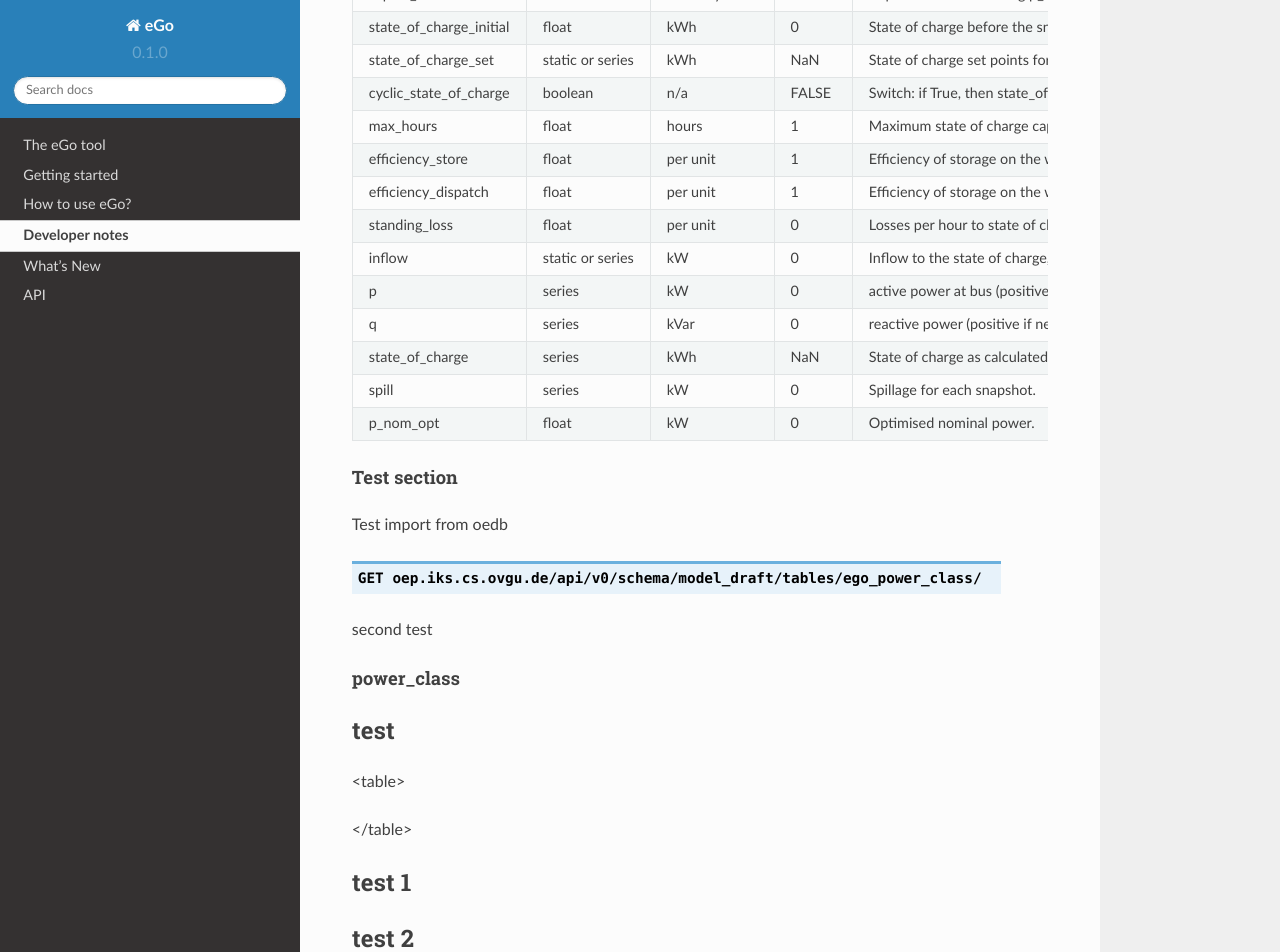
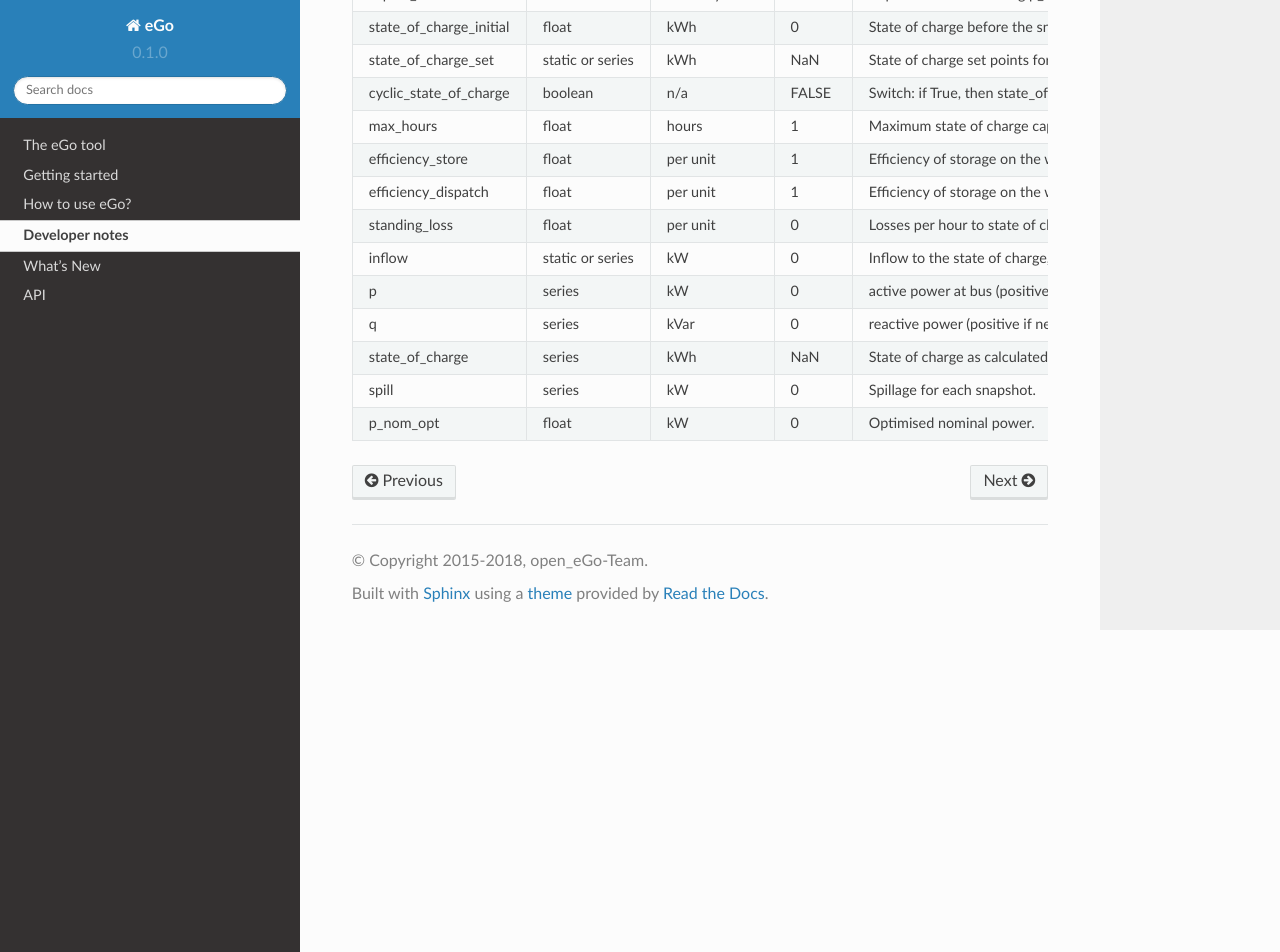
Before and after one commit to openego/eGo, a Sphinx documentation site: the page built from doc/developer.rst, in a window 1280 px wide and 1400 px high, scrolled down 1376 px. Shown: the top 952 px of the window. Built offline with Sphinx 7.4.7 and the Read the Docs theme 2.0.0, drawn with Linux system fonts in a browser that asks for light colours; formulas are drawn with MathJax 3.

Commit message:
add test func

```diff
--- a/doc/conf.py
+++ b/doc/conf.py
@@ -89,7 +89,6 @@
 }
 
 # test oedb implementation
-
 def rstjinja(app, docname, source):
     """
     Render our pages as a jinja template for fancy templating goodness.
@@ -107,14 +106,24 @@
     app.connect("source-read", rstjinja)
 
 import requests
+im
 oep_url= 'http://oep.iks.cs.ovgu.de/'
 
-# get data
+# get data from oedb test
 power_class = requests.get(oep_url+'/api/v0/schema/model_draft/tables/ego_power_class/rows/', ).json()
+
+import json
+path = os.getcwd()
+json_file ='ego/scenario_setting.json'
+
+with open(path +'/'+json_file) as f:
+    scn_set = json.load(f)
+
 
 
 html_context = {
-    'power_class': power_class
+    'power_class': power_class,
+    'scn_setting': scn_set
 }
 
 
--- a/doc/developer.rst
+++ b/doc/developer.rst
@@ -50,88 +50,3 @@
    :file: storage_units.csv
    :delim: ,
    :header-rows: 1
-
-
-
-Test section
-============
-
-Test import from oedb
-
-.. http:get::  oep.iks.cs.ovgu.de/api/v0/schema/model_draft/tables/ego_power_class/
-
-second test
-
-.. http:get::  oep.iks.cs.ovgu.de/api/v0/schema/model_draft/tables/ego_power_class/
-   :request: oep.iks.cs.ovgu.de/api/v0/schema/model_draft/tables/ego_power_class/
-
-
-
-power_class
-===========
-
-{% for entrie in power_class %}
-* `{{ entrie.d_rotor }} <{{ entrie.wea }}>`_
-{% endfor %}
-
-
-test
-----
-
-<table>
-{% for item in power_class %}
-<TR>
-   <TD class="c4"><SPAN>{{item.d_rotor}}</SPAN></TD>
-   <TD class="c5"><SPAN>{{item.wea}}</SPAN></TD>
-</TR>
-{% endfor %}
-</table>
-
-test 1
-------
-
-.. raw:: html
-      <table>
-      {% for item in power_class %}
-      <TR>
-         <TD class="c4"><SPAN>{{item.d_rotor}}</SPAN></TD>
-         <TD class="c5"><SPAN>{{item.wea}}</SPAN></TD>
-      </TR>
-      {% endfor %}
-      </table>
-
-test 2
-------
-
-.. only:: html
-
-
-    .. raw:: html
-
-
-        <iframe src='
-        ../_downloads/chart1.html
-        ' scrolling='no' seamless
-        class='rChart polycharts '
-        id=iframe-
-        chart33f943078d49
-        ></iframe>
-        <style>iframe.rChart{ width: 100%; height: 400px;}</style>
-
-test 3
-------
-
-.. only:: html
-
-
-    .. raw:: html
-
-
-            <table>
-            {% for item in power_class %}
-            <TR>
-               <TD class="c4"><SPAN>{{item.d_rotor}}</SPAN></TD>
-               <TD class="c5"><SPAN>{{item.wea}}</SPAN></TD>
-            </TR>
-            {% endfor %}
-            </table>
```
Also changed, not shown: doc/getting_started.rst (+34 -0 lines).
